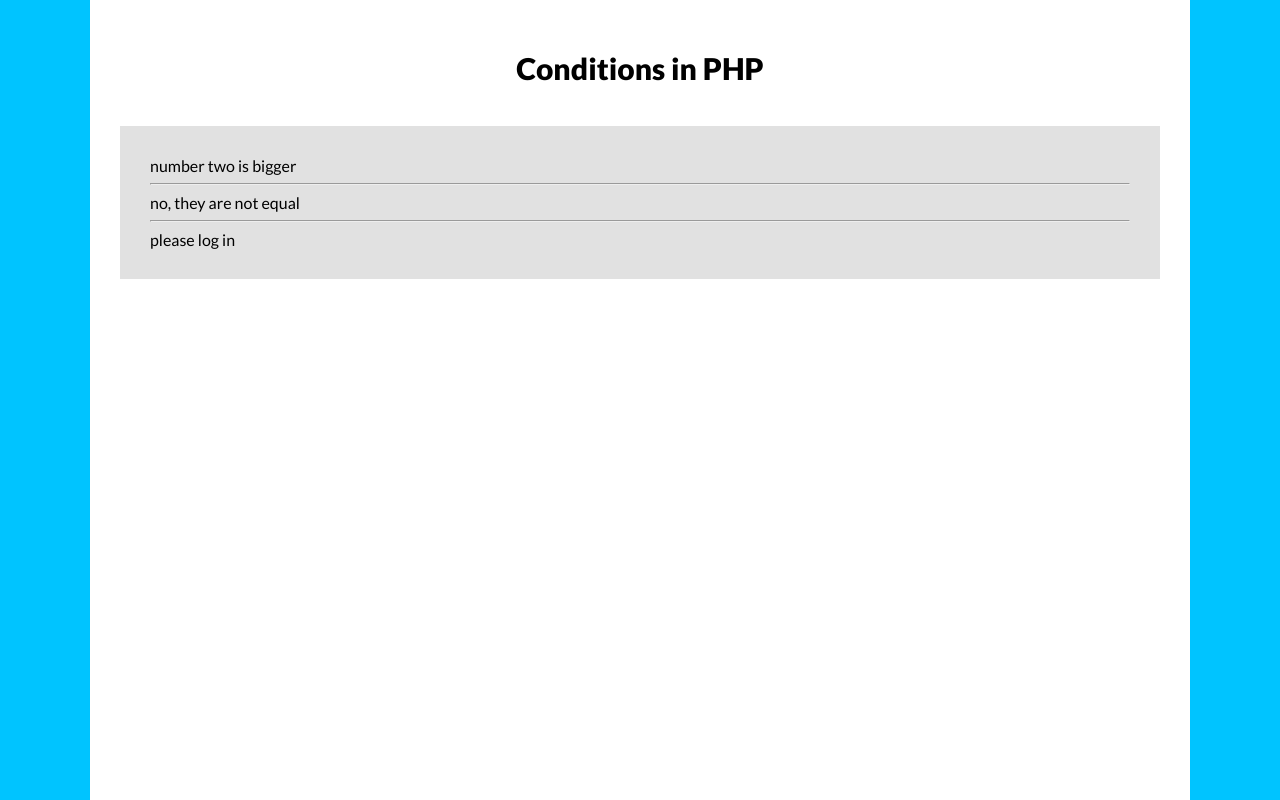
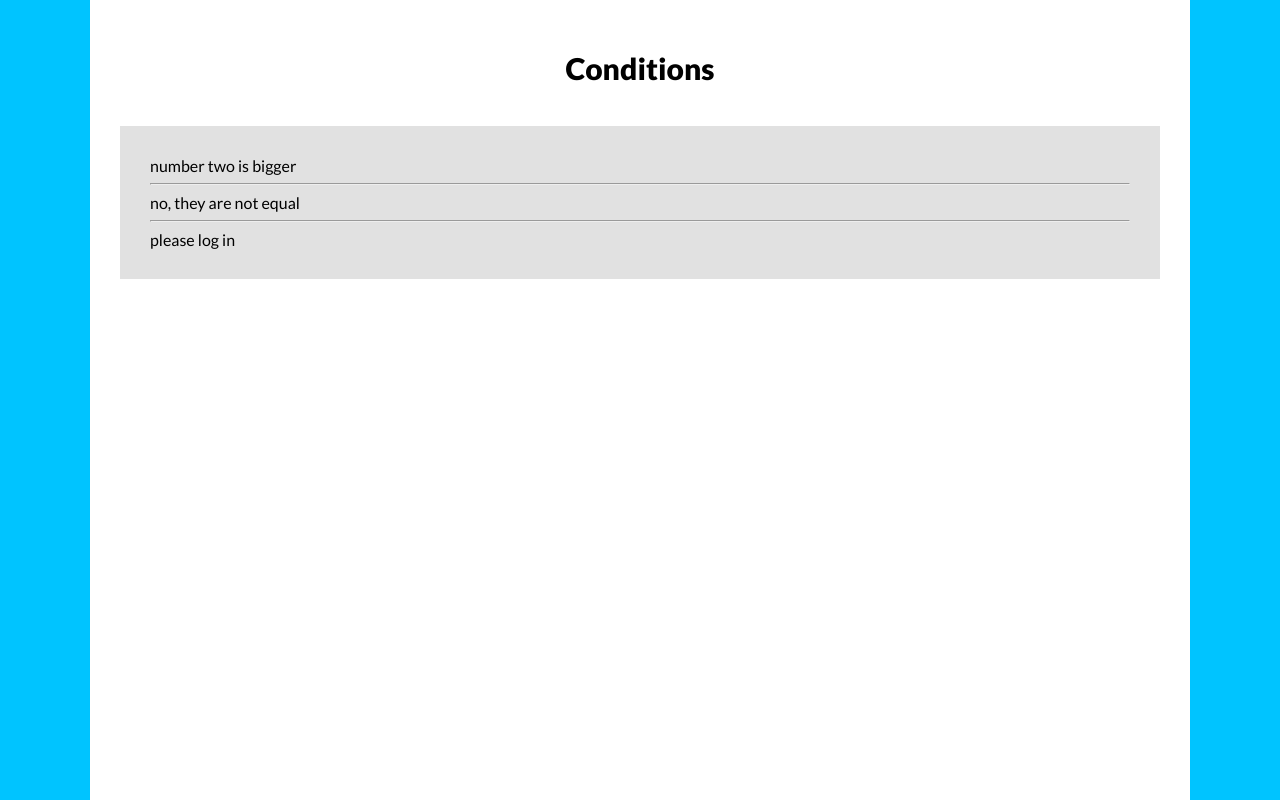
Before and after one commit to azrivera1/PHP-Projects, a PHP site: page /04_conditions.php in a window 1280 px wide. Run offline with PHP 8.4, Linux system fonts and the light colour scheme.

Commit message:
conditions

```diff
--- a/04_conditions.php
+++ b/04_conditions.php
@@ -2,15 +2,14 @@
 <html>
   <head>
     <meta charset="utf-8">
-    <title>Conditions in PHP</title>
+    <title>Introduction to PHP</title>
     <link rel="stylesheet" href="css/style.css">
     <link href="https://fonts.googleapis.com/css?family=Lato:400,900&amp;subset=latin-ext" rel="stylesheet">
   </head>
   <body>
 
     <div class="container">
-          <h1>Conditions in PHP</h1>
-
+          <h1>Conditions</h1>
           <div class="code-content">
             <?php
                $number_1 =21;
```
